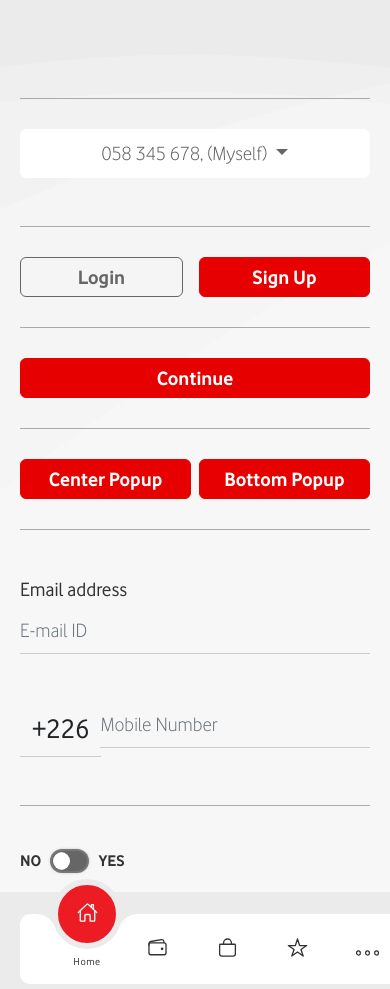
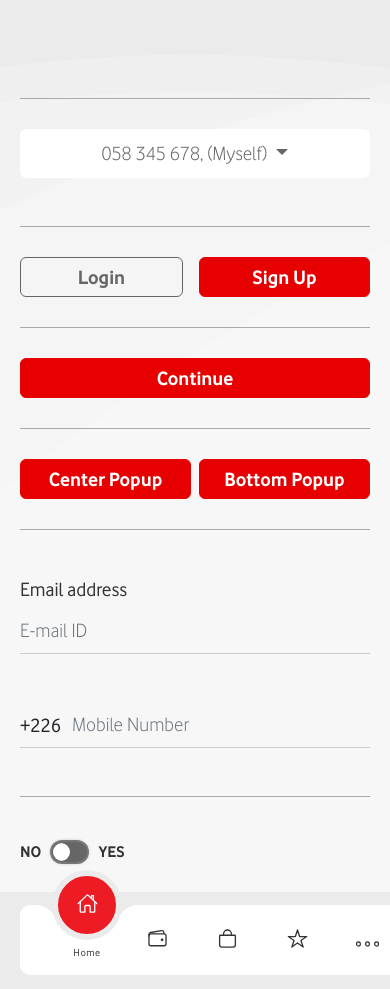
Before and after one commit to pkannaiiah/Vodacom-Lite-Large-MOB, a plain HTML site: page components.html in a window 390 px wide. Shown: the top 989 px of the page. Drawn offline with nearby package versions, Linux system fonts and the light colour scheme; files whose address does not match are found by name; a web font is replaced by a local one.

Commit message:
cssupldated

```diff
--- a/assets/css/imports/basic/_dif-forms.scss
+++ b/assets/css/imports/basic/_dif-forms.scss
@@ -290,6 +290,7 @@ textarea.form-control {
         border-left:0px;
         border-bottom: 1px solid $border;
         border-radius: 0px !important;
+        padding-left:0px;
     }
     .form-control{
         font-size:28px;
@@ -373,7 +374,7 @@ textarea.form-control {
      }
     .input-group-comp{
         .form-control{font-size: 20px; line-height: 22px;}
-        .form-control span{font-size: 20px; line-height: 22px;}
+        span{font-size: 20px; line-height: 22px;}
      }
      .dropdown-comp{
         width: 100%;
```
Also changed, not shown: assets/css/custom.css, 1 other file.
